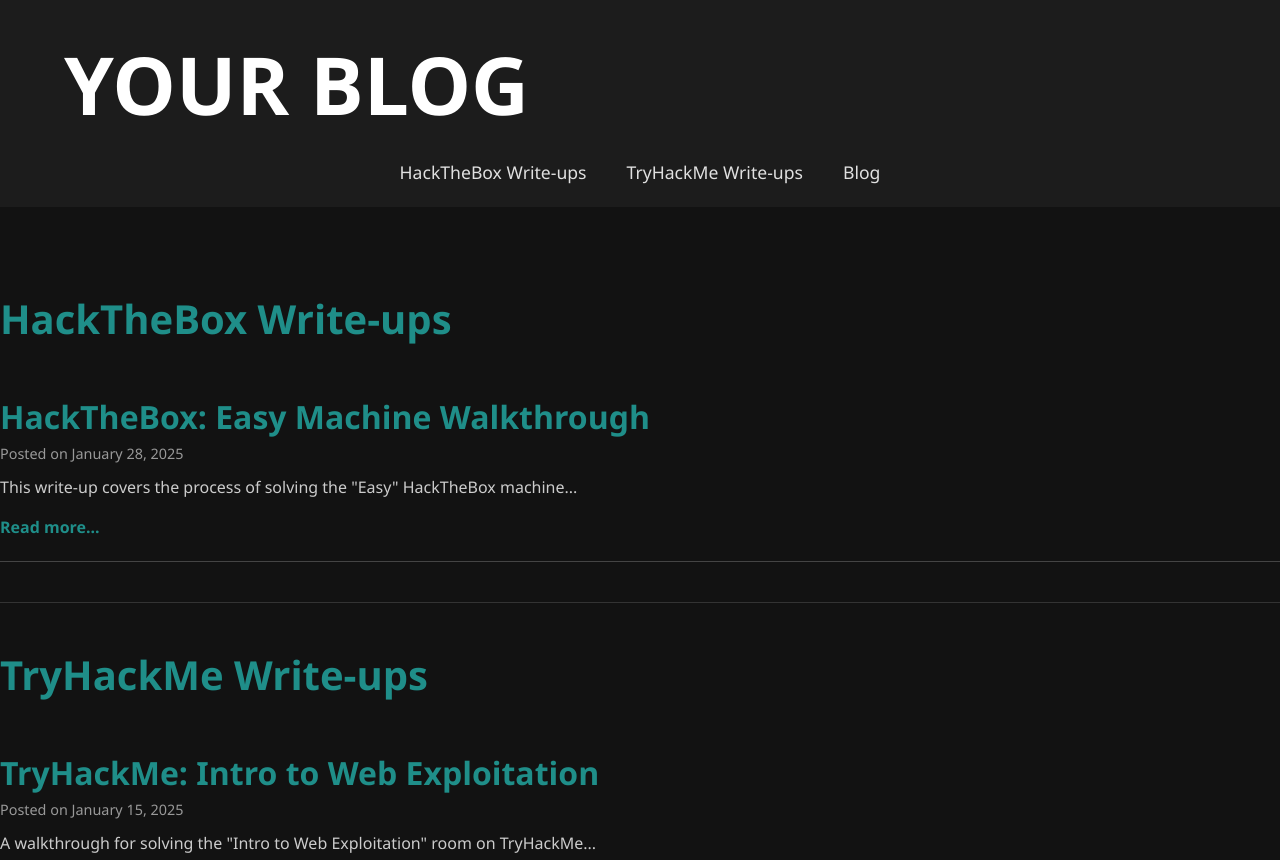
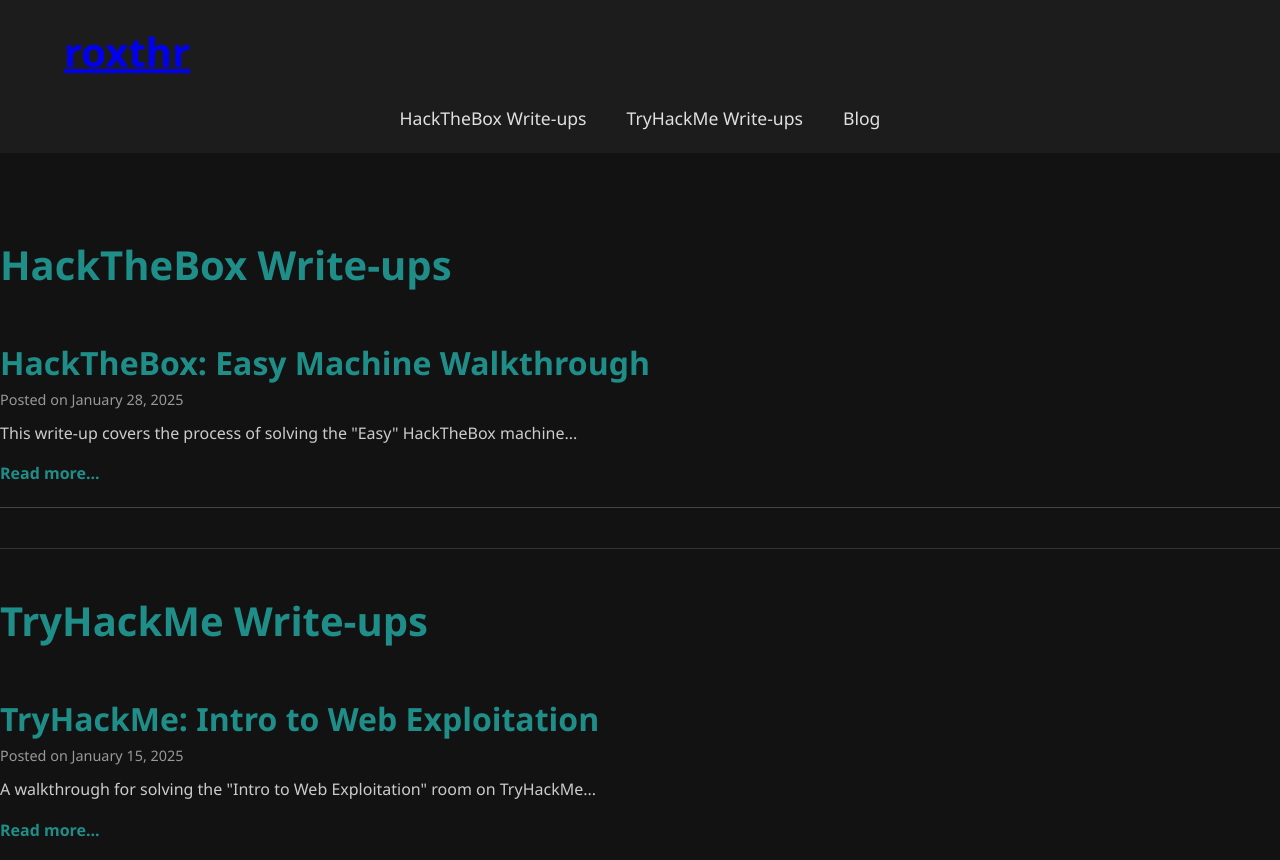
Before and after one commit to roxThr/HackiT, a plain HTML site: page index.html in a window 1280 px wide. Shown: the top 860 px of the page. Drawn offline with Linux system fonts and the light colour scheme.

Commit message:
Update index.html

```diff
--- a/index.html
+++ b/index.html
@@ -11,7 +11,7 @@
 <body>
   <header>
     <div class="container">
-      <h1><a href="/">Your Blog</a></h1>
+      <h2><a href="/">roxthr</a></h2>
       <nav>
         <ul>
           <li><a href="#htb-writeups">HackTheBox Write-ups</a></li>
```
